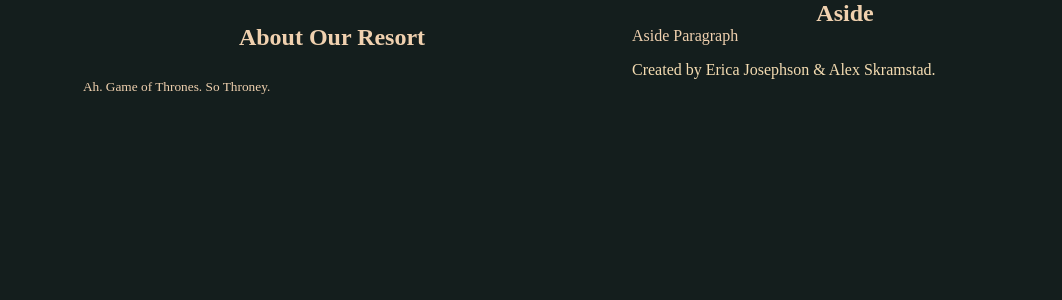
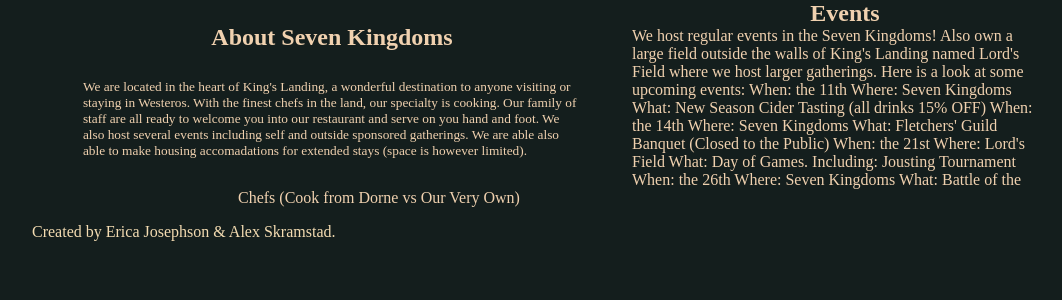
Before and after one commit to ejosephs/assignment4.1, a PHP site: page /about.php in a window 1280 px wide. Shown: the part 325-625 px from the top of the page, without its empty margins (32-1094 px from the left). Run offline with PHP 8.4, Linux system fonts and the light colour scheme; data that the repository does not hold is empty; some web fonts are replaced.

Commit message:
Update about.php

```diff
--- a/about.php
+++ b/about.php
@@ -4,17 +4,40 @@
 
 <article id="main">
 
-<h1>About Our Resort</h1>
+<h1>About Seven Kingdoms</h1>
 
-<p>Ah. Game of Thrones. So Throney.</p>
+<p>We are located in the heart of King's Landing, a wonderful destination to anyone visiting or staying in
+Westeros.  With the finest chefs in the land, our specialty is cooking.  Our family of staff are all ready to
+welcome you into our restaurant and serve on you hand and foot.  We also host several events including self
+and outside sponsored gatherings.  We are able also able to make housing accomadations for extended stays
+(space is however limited).</p>
 
 </article>
 
 <!-- ###########   Article about the rules          z         ################## -->
 <aside id="rightColumn">
-<h1>Aside</h1>
+<h1>Events</h1>
 
-<p>Aside Paragraph</p>
+<p>We host regular events in the Seven Kingdoms! Also own a large field outside the walls of King's Landing
+named Lord's Field where we host larger gatherings.
+Here is a look at some upcoming events:
+
+When: the 11th
+Where: Seven Kingdoms
+What: New Season Cider Tasting (all drinks 15% OFF)
+
+When: the 14th
+Where: Seven Kingdoms
+What: Fletchers' Guild Banquet (Closed to the Public)
+
+When: the 21st
+Where: Lord's Field
+What: Day of Games. Including: Jousting Tournament
+
+When: the 26th
+Where: Seven Kingdoms
+What: Battle of the Chefs (Cook from Dorne vs Our Very Own)
+</p>
 </aside>
 
 <!-- ###########    Footer                               ################## -->
```
